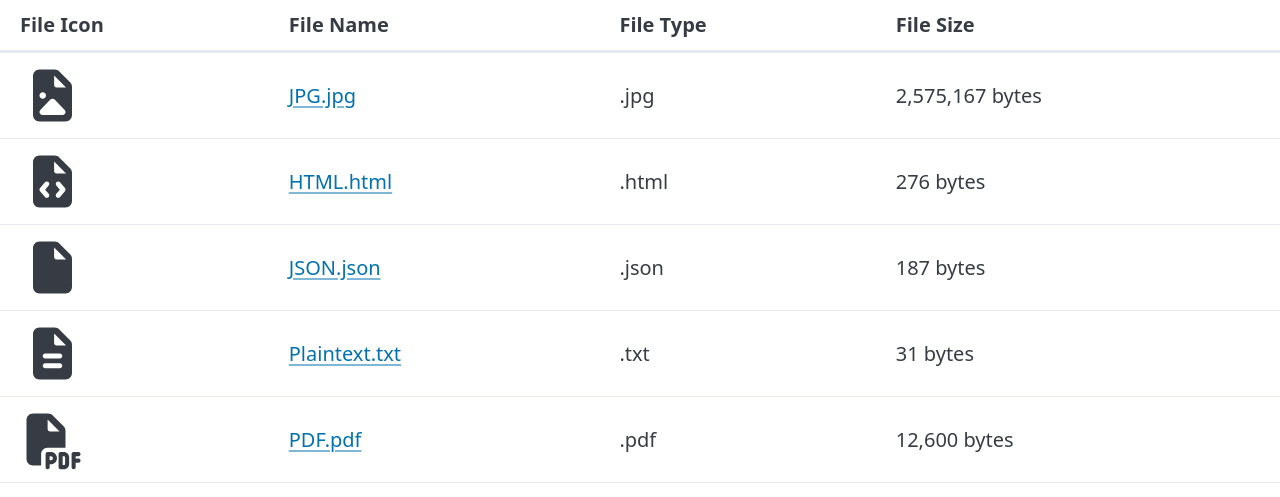
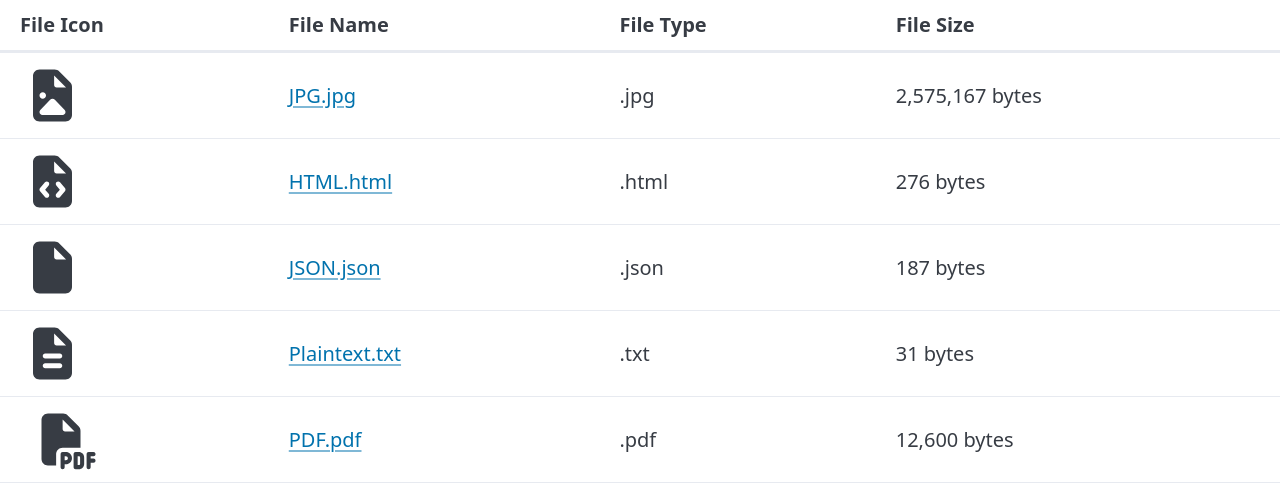
Before and after one commit to ampemiik/file-browser, a plain HTML site: page index.html in a window 1280 px wide. Shown: the top 497 px of the page. Drawn offline with nearby package versions, Linux system fonts and the light colour scheme.

Commit message:
trying to shift icon again

```diff
--- a/index.html
+++ b/index.html
@@ -50,7 +50,7 @@
                 </tr>
 
                 <tr>
-                <td><svg xmlns="http://www.w3.org/2000/svg" viewBox="0 0 640 640" width="65" height="65"><!--!Font Awesome Free v7.0.1 by @fontawesome - https://fontawesome.com License - https://fontawesome.com/license/free Copyright 2025 Fonticons, Inc.--><path d="M128 64C92.7 64 64 92.7 64 128L64 512C64 547.3 92.7 576 128 576L208 576L208 464C208 428.7 236.7 400 272 400L448 400L448 234.5C448 217.5 441.3 201.2 429.3 189.2L322.7 82.7C310.7 70.7 294.5 64 277.5 64L128 64zM389.5 240L296 240C282.7 240 272 229.3 272 216L272 122.5L389.5 240zM272 444C261 444 252 453 252 464L252 592C252 603 261 612 272 612C283 612 292 603 292 592L292 564L304 564C337.1 564 364 537.1 364 504C364 470.9 337.1 444 304 444L272 444zM304 524L292 524L292 484L304 484C315 484 324 493 324 504C324 515 315 524 304 524zM400 444C389 444 380 453 380 464L380 592C380 603 389 612 400 612L432 612C460.7 612 484 588.7 484 560L484 496C484 467.3 460.7 444 432 444L400 444zM420 572L420 484L432 484C438.6 484 444 489.4 444 496L444 560C444 566.6 438.6 572 432 572L420 572zM508 464L508 592C508 603 517 612 528 612C539 612 548 603 548 592L548 548L576 548C587 548 596 539 596 528C596 517 587 508 576 508L548 508L548 484L576 484C587 484 596 475 596 464C596 453 587 444 576 444L528 444C517 444 508 453 508 464z"/></svg></td>
+                <td><svg xmlns="http://www.w3.org/2000/svg" viewBox="0 0 640 640" width="65" height="65" style="margin-left: 15px"><!--!Font Awesome Free v7.0.1 by @fontawesome - https://fontawesome.com License - https://fontawesome.com/license/free Copyright 2025 Fonticons, Inc.--><path d="M128 64C92.7 64 64 92.7 64 128L64 512C64 547.3 92.7 576 128 576L208 576L208 464C208 428.7 236.7 400 272 400L448 400L448 234.5C448 217.5 441.3 201.2 429.3 189.2L322.7 82.7C310.7 70.7 294.5 64 277.5 64L128 64zM389.5 240L296 240C282.7 240 272 229.3 272 216L272 122.5L389.5 240zM272 444C261 444 252 453 252 464L252 592C252 603 261 612 272 612C283 612 292 603 292 592L292 564L304 564C337.1 564 364 537.1 364 504C364 470.9 337.1 444 304 444L272 444zM304 524L292 524L292 484L304 484C315 484 324 493 324 504C324 515 315 524 304 524zM400 444C389 444 380 453 380 464L380 592C380 603 389 612 400 612L432 612C460.7 612 484 588.7 484 560L484 496C484 467.3 460.7 444 432 444L400 444zM420 572L420 484L432 484C438.6 484 444 489.4 444 496L444 560C444 566.6 438.6 572 432 572L420 572zM508 464L508 592C508 603 517 612 528 612C539 612 548 603 548 592L548 548L576 548C587 548 596 539 596 528C596 517 587 508 576 508L548 508L548 484L576 484C587 484 596 475 596 464C596 453 587 444 576 444L528 444C517 444 508 453 508 464z"/></svg></td>
                 <td><a href="https://stellar-boba-527a05.netlify.app/PDF.pdf">PDF.pdf</a></td>
                 <td>.pdf</td>
                 <td>12,600 bytes</td>
```
